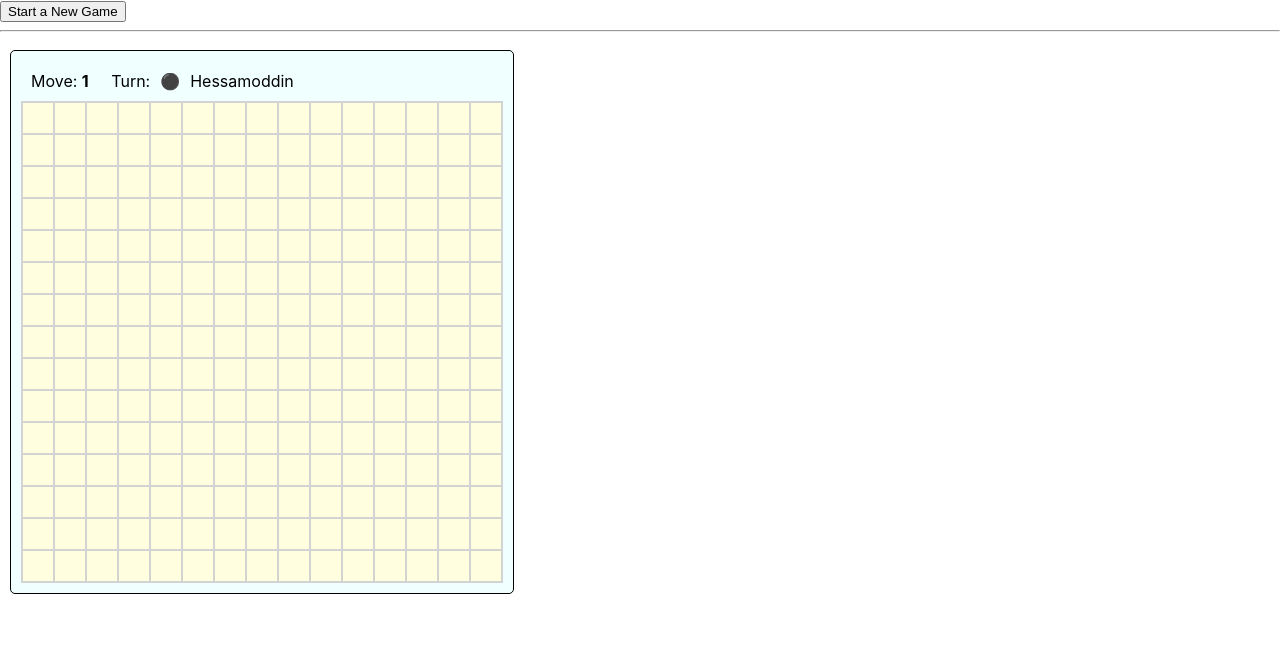
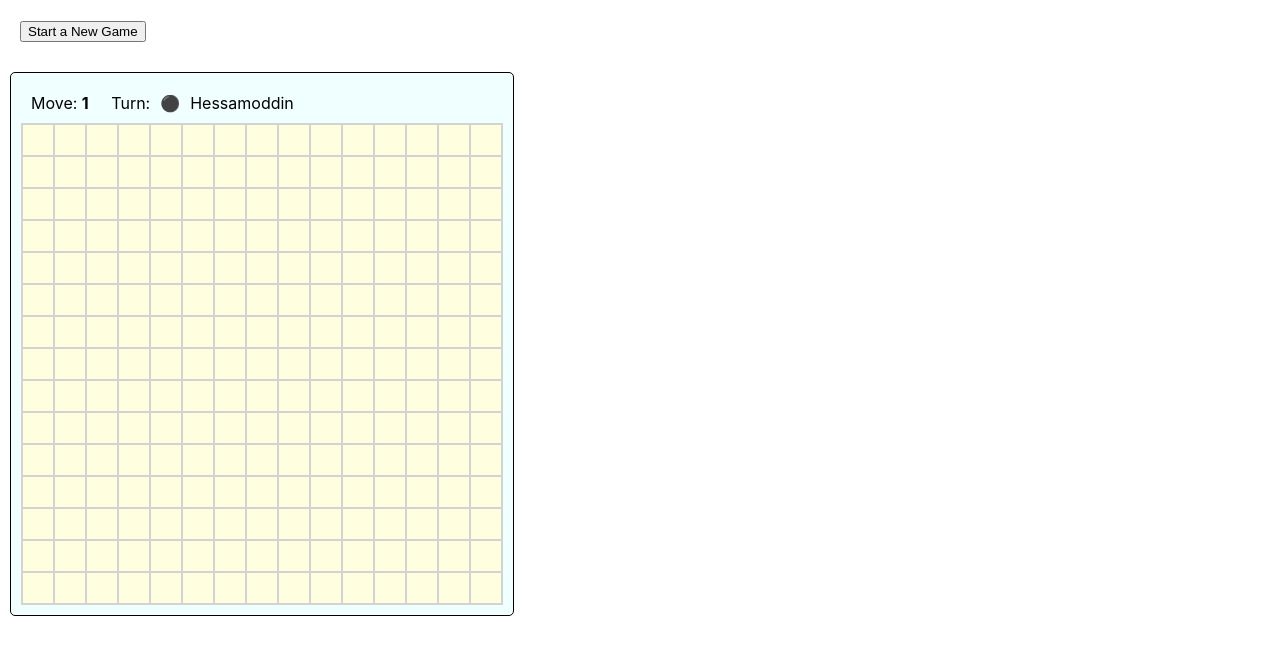
Before and after one commit to ahs502/gobang, a React (Create React App) app: page / in a window 1280 px wide. Both pictures are taken after a click on the button "Start Game". Shown: the top 654 px of the page. Built offline with nearby package versions, Linux system fonts and the light colour scheme.

Commit message:
Improve styles, spacing

```diff
--- a/src/App.tsx
+++ b/src/App.tsx
@@ -11,8 +11,9 @@ const App: React.FC = () => {
       {!configuration && <ConfigurationForm onSubmit={setConfiguration} />}
       {configuration && (
         <Fragment>
-          <button onClick={() => setConfiguration(null)}>Start a New Game</button>
-          <hr />
+          <div style={{ margin: '20px' }}>
+            <button onClick={() => setConfiguration(null)}>Start a New Game</button>
+          </div>
           <GameboardContainer configuration={configuration} />
         </Fragment>
       )}
--- a/src/components/ConfigurationForm.tsx
+++ b/src/components/ConfigurationForm.tsx
@@ -22,7 +22,7 @@ const ConfigurationForm: FC<ConfigurationFormProps> = ({ onSubmit }) => {
   });
 
   return (
-    <div>
+    <div style={{ margin: '20px' }}>
       <div>
         Size:&nbsp;
         <select
@@ -132,7 +132,6 @@ const ConfigurationForm: FC<ConfigurationFormProps> = ({ onSubmit }) => {
         )}
       </div>
       <br />
-      <br />
       <button onClick={() => onSubmit(configuration)}>Start Game</button>
     </div>
   );
```
